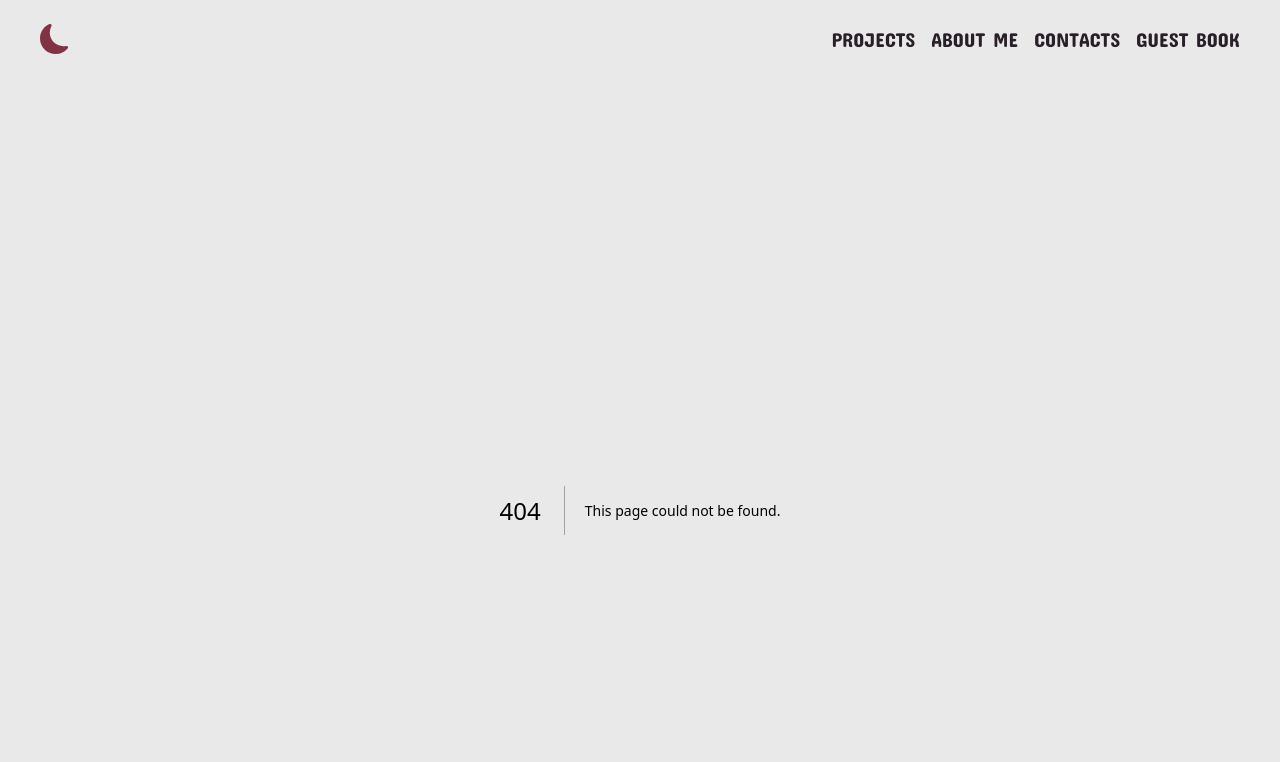
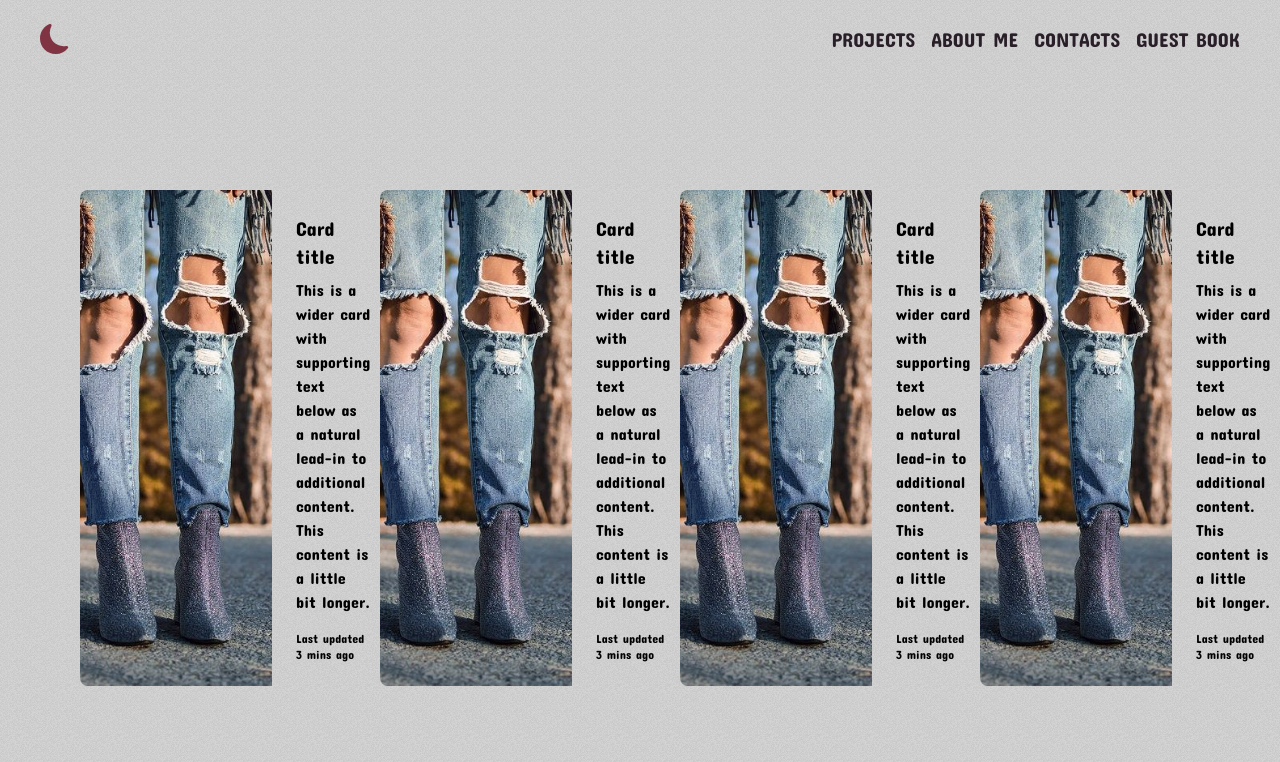
Before and after one commit to didoslavov/My-Portfolio, a Next.js app: page /projects in a window 1280 px wide. Before the commit this address had no page. Shown: the top 762 px of the page. Built offline with nearby package versions, Linux system fonts and the light colour scheme.

Commit message:
add project card

```diff
--- /dev/null
+++ b/src/app/projects/page.tsx
@@ -0,0 +1,15 @@
+import Project from '../../components/Project/Project';
+
+const Projects = () => {
+    const projects: JSX.Element[] = new Array(10).fill(1);
+
+    return (
+        <div className="grid grid-cols-12 p-20 gap-20 justify-center">
+            {projects.map((_, i) => (
+                <Project key={i} className="col-span-3" />
+            ))}
+        </div>
+    );
+};
+
+export default Projects;
--- /dev/null
+++ b/src/components/Project/Project.tsx
@@ -0,0 +1,26 @@
+import Image from 'next/image';
+import React from 'react';
+import image from '/public/card.jpg';
+
+const Project = ({ className }: { className: string }) => {
+    return (
+        <div
+            className={`flex flex-col rounded-lg bg-white text-surface shadow-secondary-1 dark:bg-surface-dark dark:text-white md:max-w-xl md:flex-row ${className}`}>
+            <Image
+                className="h-96 w-full rounded-t-lg object-cover md:h-auto md:w-48 md:!rounded-none md:!rounded-s-lg"
+                src={image}
+                alt="Project image"
+            />
+            <div className="flex flex-col justify-start p-6">
+                <h5 className="mb-2 text-xl font-medium">Card title</h5>
+                <p className="mb-4 text-base">
+                    This is a wider card with supporting text below as a natural lead-in to additional content. This content is a
+                    little bit longer.
+                </p>
+                <p className="text-xs text-surface/75 dark:text-neutral-300">Last updated 3 mins ago</p>
+            </div>
+        </div>
+    );
+};
+
+export default Project;
```
Also changed, not shown: public/card.jpg (added).
